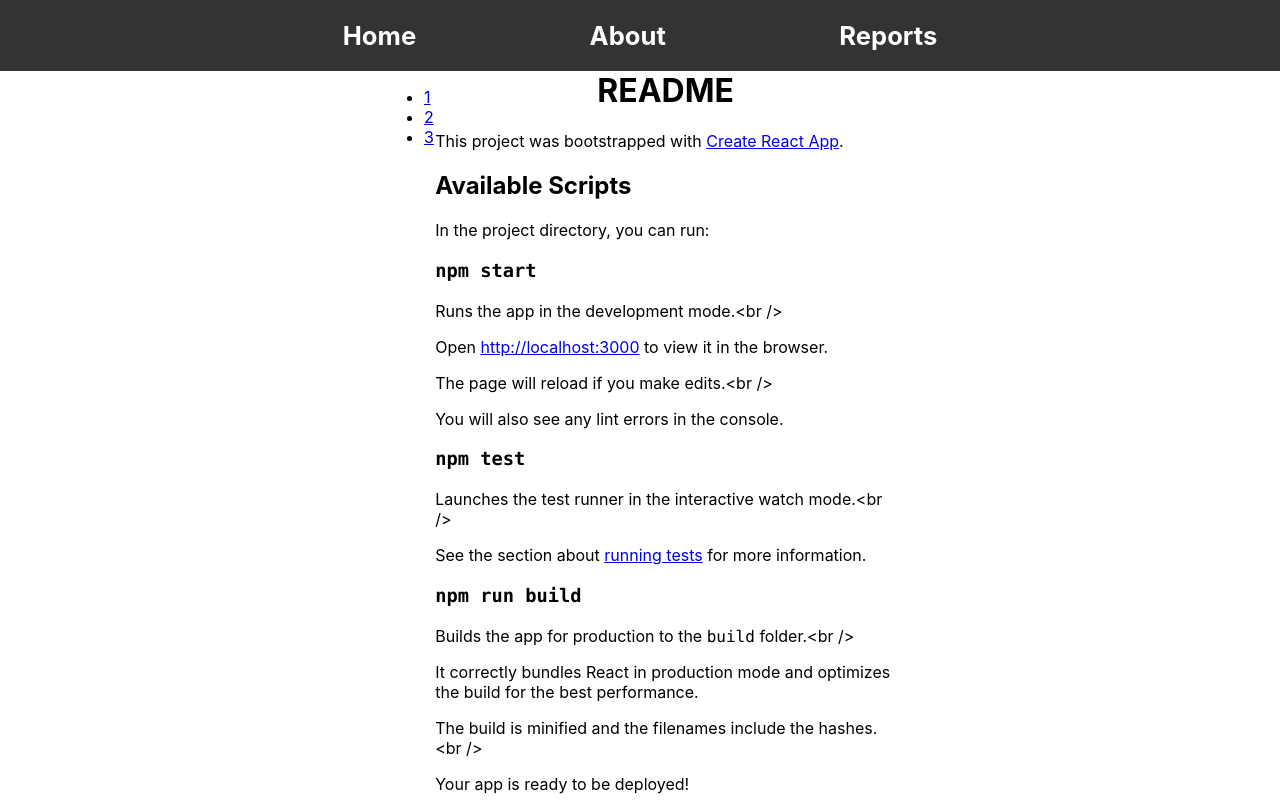
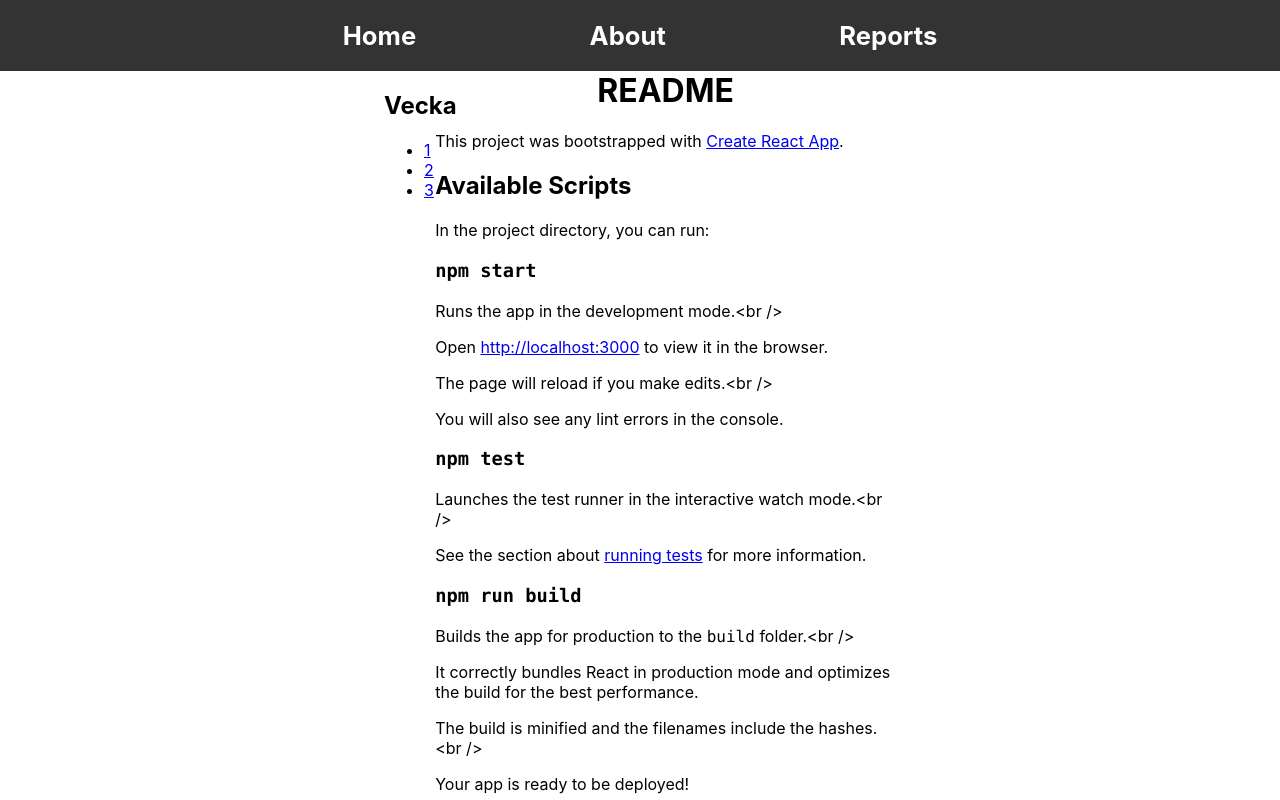
Before and after one commit to rinnegard/me-jsramverk, a React (Create React App) app: page /report in a window 1280 px wide. Shown: the top 800 px of the page. Built offline with nearby package versions, Linux system fonts and the light colour scheme.

Commit message:
Added table of content for reports to use in the future

```diff
--- a/src/components/Toc.js
+++ b/src/components/Toc.js
@@ -4,6 +4,7 @@ import { Link } from "react-router-dom";
 function Toc() {
     return (
         <div className="toc">
+            <h2>Vecka</h2>
             <ul>
                 <li>
                     <Link
```
